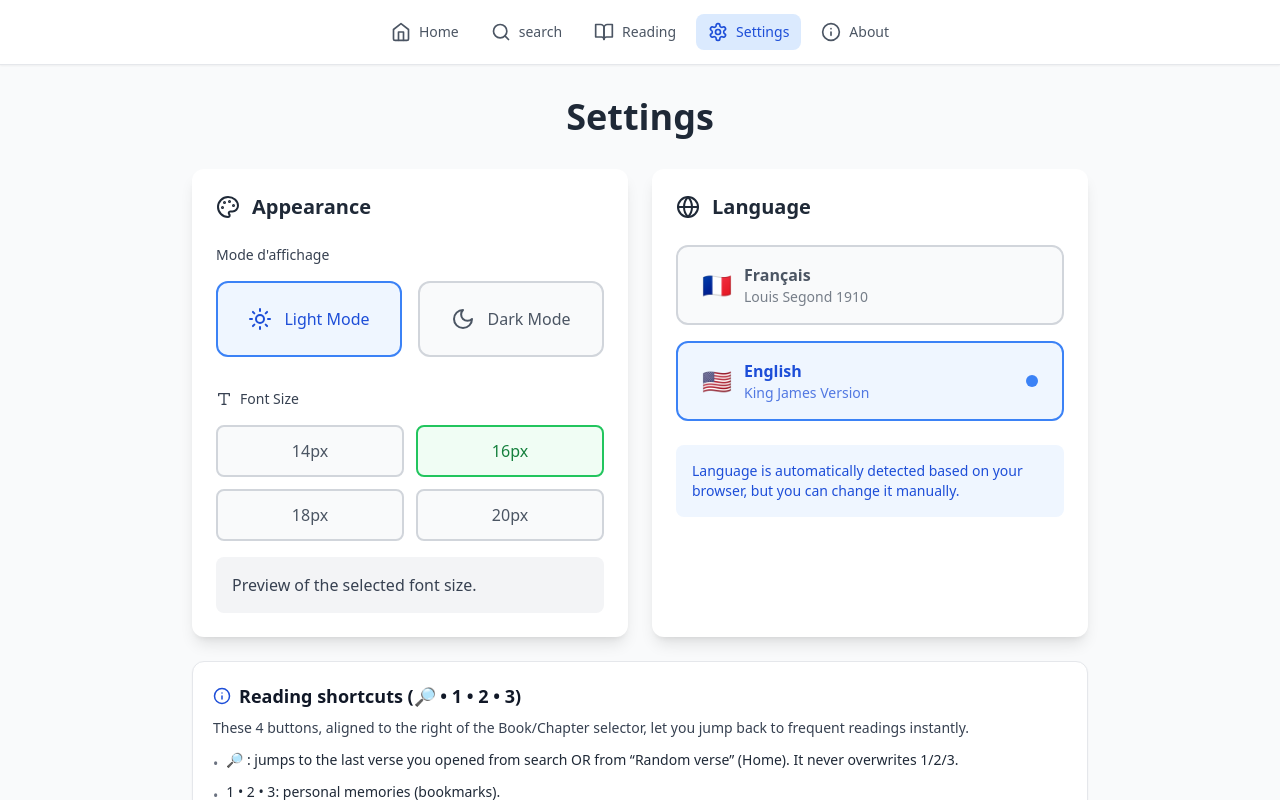
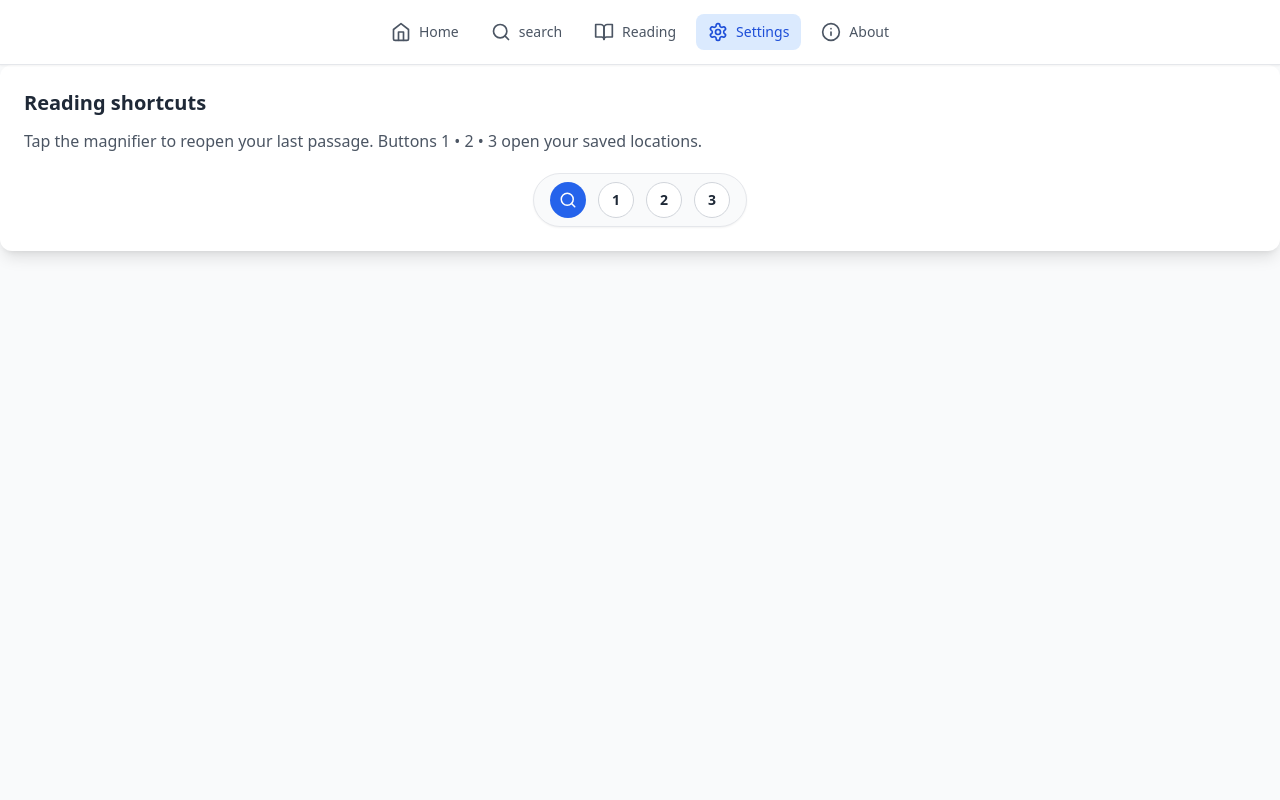
Before and after one commit to thewordofgodfr/site-par-bolt-ai, a React (Vite) app: page / in a window 1280 px wide. Both pictures are taken after a click on the button "Settings". Shown: the top 800 px of the page. Built offline with nearby package versions, Linux system fonts and the light colour scheme.

Commit message:
Update Settings.tsx

```diff
--- a/src/pages/Settings.tsx
+++ b/src/pages/Settings.tsx
@@ -1,191 +1,57 @@
-import QuickSlotsHelp from '../components/QuickSlotsHelp';
 import React from 'react';
 import { useApp } from '../contexts/AppContext';
-import { useTranslation } from '../hooks/useTranslation';
-import { Sun, Moon, Type, Globe, Palette } from 'lucide-react';
+import { Search } from 'lucide-react';
 
-export default function Settings() {
-  const { state, updateSettings } = useApp();
-  const { t } = useTranslation();
+export default function QuickSlotsHelp() {
+  const { state } = useApp();
+  const isDark = state.settings.theme === 'dark';
+  const lang = state.settings.language;
 
-  const isDark = state.settings.theme === 'dark';
-
-  const fontSizes = [
-    { label: '14px', value: 14 },
-    { label: '16px', value: 16 },
-    { label: '18px', value: 18 },
-    { label: '20px', value: 20 },
-  ];
+  const title = lang === 'fr' ? 'Raccourcis de lecture' : 'Reading shortcuts';
+  const line1 =
+    lang === 'fr'
+      ? 'Touchez la loupe pour rouvrir votre dernier passage. Les boutons 1 • 2 • 3 ouvrent vos emplacements enregistrés.'
+      : 'Tap the magnifier to reopen your last passage. Buttons 1 • 2 • 3 open your saved locations.';
 
   return (
-    <div className={`min-h-screen ${isDark ? 'bg-gray-900' : 'bg-gray-50'} transition-colors duration-200`}>
-      <div className="container mx-auto px-4 py-8">
-        <div className="max-w-4xl mx-auto">
-          {/* Header */}
-          <div className="text-center mb-8">
-            <h1 className={`text-3xl md:text-4xl font-bold mb-2 ${isDark ? 'text-white' : 'text-gray-800'}`}>
-              {t('settings')}
-            </h1>
+    <div className={`${isDark ? 'bg-gray-800' : 'bg-white'} rounded-xl shadow-lg p-6`}>
+      <h2 className={`text-xl font-semibold mb-3 ${isDark ? 'text-white' : 'text-gray-800'}`}>
+        {title}
+      </h2>
+      <p className={`${isDark ? 'text-gray-300' : 'text-gray-600'}`}>{line1}</p>
+
+      {/* Illustration : bandeau loupe + 1 2 3 (aligné avec le design actuel) */}
+      <div className="mt-5 flex justify-center">
+        <div
+          className={`flex items-center gap-3 rounded-full px-4 py-2 border ${
+            isDark ? 'border-gray-600 bg-gray-700' : 'border-gray-200 bg-gray-50'
+          } shadow-sm`}
+          aria-label={lang === 'fr' ? 'Illustration des raccourcis' : 'Shortcuts illustration'}
+        >
+          {/* Loupe (slot 0) */}
+          <div
+            className={`h-9 w-9 rounded-full flex items-center justify-center ${
+              isDark ? 'bg-blue-600 text-white' : 'bg-blue-600 text-white'
+            }`}
+            title={lang === 'fr' ? 'Dernier passage' : 'Last passage'}
+          >
+            <Search size={18} />
           </div>
 
-          <div className="grid grid-cols-1 md:grid-cols-2 gap-6">
-            {/* Appearance Settings */}
-            <div className={`${isDark ? 'bg-gray-800' : 'bg-white'} rounded-xl shadow-lg p-6`}>
-              <h2 className={`text-xl font-semibold mb-6 ${isDark ? 'text-white' : 'text-gray-800'} flex items-center`}>
-                <Palette size={24} className="mr-3" />
-                {t('appearance')}
-              </h2>
-
-              {/* Theme Toggle */}
-              <div className="mb-8">
-                <label className={`block text-sm font-medium mb-4 ${isDark ? 'text-gray-300' : 'text-gray-700'}`}>
-                  Mode d'affichage
-                </label>
-                <div className="grid grid-cols-2 gap-4">
-                  <button
-                    onClick={() => updateSettings({ theme: 'light' })}
-                    className={`flex items-center justify-center space-x-3 px-4 py-6 rounded-xl border-2 transition-all duration-200 ${
-                      state.settings.theme === 'light'
-                        ? 'border-blue-500 bg-blue-50 text-blue-700'
-                        : isDark
-                        ? 'border-gray-600 bg-gray-700 text-gray-300 hover:border-gray-500'
-                        : 'border-gray-300 bg-gray-50 text-gray-600 hover:border-gray-400'
-                    }`}
-                  >
-                    <Sun size={24} />
-                    <span className="font-medium">{t('lightMode')}</span>
-                  </button>
-                  <button
-                    onClick={() => updateSettings({ theme: 'dark' })}
-                    className={`flex items-center justify-center space-x-3 px-4 py-6 rounded-xl border-2 transition-all duration-200 ${
-                      state.settings.theme === 'dark'
-                        ? 'border-blue-500 bg-blue-50 text-blue-700'
-                        : isDark
-                        ? 'border-gray-600 bg-gray-700 text-gray-300 hover:border-gray-500'
-                        : 'border-gray-300 bg-gray-50 text-gray-600 hover:border-gray-400'
-                    }`}
-                  >
-                    <Moon size={24} />
-                    <span className="font-medium">{t('darkMode')}</span>
-                  </button>
-                </div>
-              </div>
-
-              {/* Font Size */}
-              <div>
-                <label className={`block text-sm font-medium mb-4 ${isDark ? 'text-gray-300' : 'text-gray-700'} flex items-center`}>
-                  <Type size={16} className="mr-2" />
-                  {t('fontSize')}
-                </label>
-                <div className="grid grid-cols-2 gap-3">
-                  {fontSizes.map(({ label, value }) => (
-                    <button
-                      key={value}
-                      onClick={() => updateSettings({ fontSize: value })}
-                      className={`px-4 py-3 rounded-lg border-2 font-medium transition-all duration-200 ${
-                        state.settings.fontSize === value
-                          ? 'border-green-500 bg-green-50 text-green-700'
-                          : isDark
-                          ? 'border-gray-600 bg-gray-700 text-gray-300 hover:border-gray-500'
-                          : 'border-gray-300 bg-gray-50 text-gray-600 hover:border-gray-400'
-                      }`}
-                    >
-                      {label}
-                    </button>
-                  ))}
-                </div>
-
-                {/* Font Size Preview */}
-                <div className={`mt-4 p-4 ${isDark ? 'bg-gray-700' : 'bg-gray-100'} rounded-lg`}>
-                  <p className={`${isDark ? 'text-gray-200' : 'text-gray-700'}`} style={{ fontSize: `${state.settings.fontSize}px` }}>
-                    {state.settings.language === 'fr'
-                      ? 'Aperçu de la taille de police sélectionnée.'
-                      : 'Preview of the selected font size.'
-                    }
-                  </p>
-                </div>
-              </div>
+          {/* Boutons 1 / 2 / 3 */}
+          {[1, 2, 3].map((n) => (
+            <div
+              key={n}
+              className={`h-9 w-9 rounded-full text-sm font-semibold flex items-center justify-center ${
+                isDark
+                  ? 'bg-gray-800 text-gray-200 border border-gray-600'
+                  : 'bg-white text-gray-800 border border-gray-300'
+              }`}
+              title={lang === 'fr' ? `Raccourci ${n}` : `Shortcut ${n}`}
+            >
+              {n}
             </div>
-
-            {/* Language Settings */}
-            <div className={`${isDark ? 'bg-gray-800' : 'bg-white'} rounded-xl shadow-lg p-6`}>
-              <h2 className={`text-xl font-semibold mb-6 ${isDark ? 'text-white' : 'text-gray-800'} flex items-center`}>
-                <Globe size={24} className="mr-3" />
-                {t('language')}
-              </h2>
-
-              <div className="space-y-4">
-                <button
-                  onClick={() => updateSettings({ language: 'fr' })}
-                  className={`w-full flex items-center justify-between px-6 py-4 rounded-xl border-2 transition-all duration-200 ${
-                    state.settings.language === 'fr'
-                      ? 'border-blue-500 bg-blue-50 text-blue-700'
-                      : isDark
-                      ? 'border-gray-600 bg-gray-700 text-gray-300 hover:border-gray-500'
-                      : 'border-gray-300 bg-gray-50 text-gray-600 hover:border-gray-400'
-                  }`}
-                >
-                  <div className="flex items-center space-x-3">
-                    <span className="text-2xl">🇫🇷</span>
-                    <div className="text-left">
-                      <div className="font-semibold">Français</div>
-                      <div className="text-sm opacity-75">Louis Segond 1910</div>
-                    </div>
-                  </div>
-                  {state.settings.language === 'fr' && (
-                    <div className="w-3 h-3 bg-blue-500 rounded-full"></div>
-                  )}
-                </button>
-
-                <button
-                  onClick={() => updateSettings({ language: 'en' })}
-                  className={`w-full flex items-center justify-between px-6 py-4 rounded-xl border-2 transition-all duration-200 ${
-                    state.settings.language === 'en'
-                      ? 'border-blue-500 bg-blue-50 text-blue-700'
-                      : isDark
-                      ? 'border-gray-600 bg-gray-700 text-gray-300 hover:border-gray-500'
-                      : 'border-gray-300 bg-gray-50 text-gray-600 hover:border-gray-400'
-                  }`}
-                >
-                  <div className="flex items-center space-x-3">
-                    <span className="text-2xl">🇺🇸</span>
-                    <div className="text-left">
-                      <div className="font-semibold">English</div>
-                      <div className="text-sm opacity-75">King James Version</div>
-                    </div>
-                  </div>
-                  {state.settings.language === 'en' && (
-                    <div className="w-3 h-3 bg-blue-500 rounded-full"></div>
-                  )}
-                </button>
-              </div>
-
-              {/* Language Info */}
-              <div className={`mt-6 p-4 ${isDark ? 'bg-gray-700' : 'bg-blue-50'} rounded-lg`}>
-                <p className={`text-sm ${isDark ? 'text-gray-300' : 'text-blue-700'}`}>
-                  {state.settings.language === 'fr'
-                    ? 'La langue est détectée automatiquement selon votre navigateur, mais vous pouvez la changer manuellement.'
-                    : 'Language is automatically detected based on your browser, but you can change it manually.'
-                  }
-                </p>
-              </div>
-            </div>
-          </div>
-          <div className="mt-6">
-  <QuickSlotsHelp />
-</div>
-          {/* Settings Info */}
-          <div className={`mt-8 ${isDark ? 'bg-gray-800' : 'bg-white'} rounded-xl shadow-lg p-6`}>
-            <h3 className={`text-lg font-semibold mb-4 ${isDark ? 'text-white' : 'text-gray-800'}`}>
-              {state.settings.language === 'fr' ? 'Informations' : 'Information'}
-            </h3>
-            <p className={`${isDark ? 'text-gray-300' : 'text-gray-600'} leading-relaxed`}>
-              {state.settings.language === 'fr'
-                ? 'Vos paramètres sont automatiquement sauvegardés dans votre navigateur et seront restaurés lors de votre prochaine visite.'
-                : 'Your settings are automatically saved in your browser and will be restored on your next visit.'
-              }
-            </p>
-          </div>
+          ))}
         </div>
       </div>
     </div>
```
